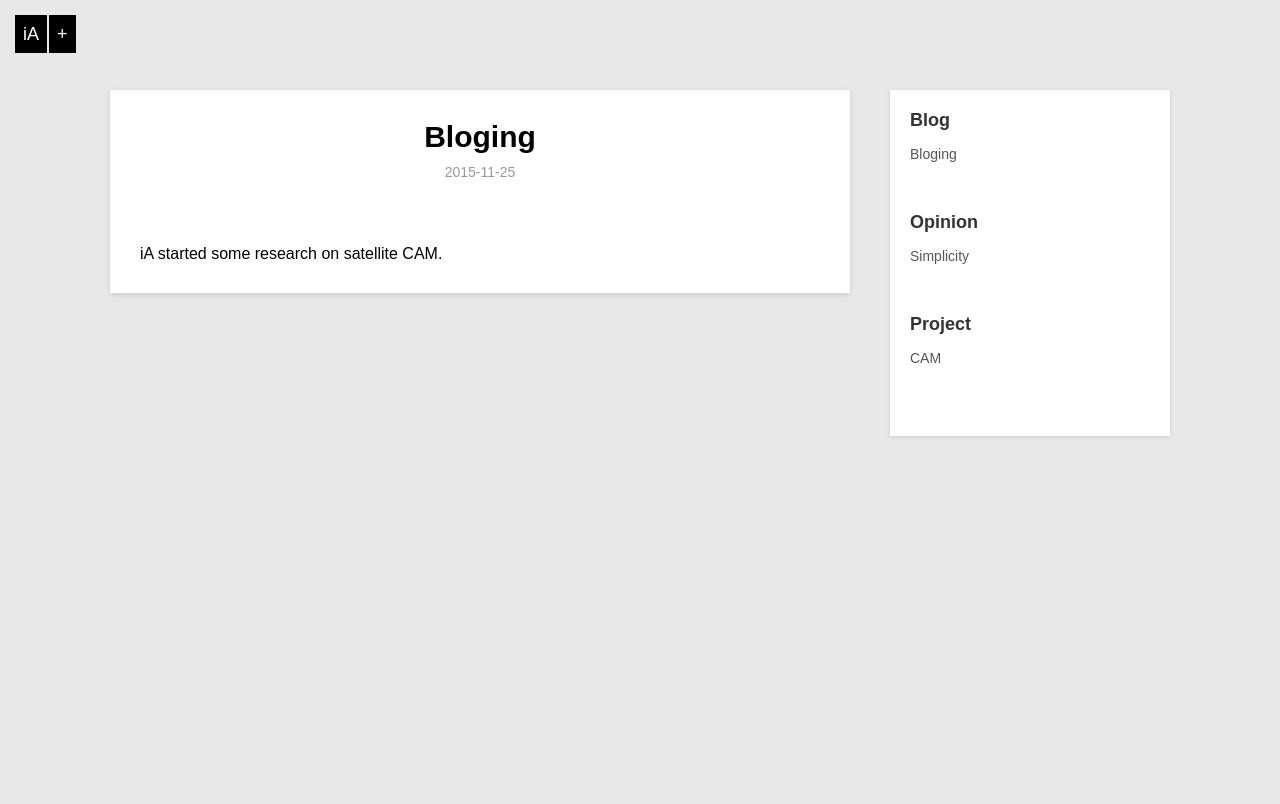
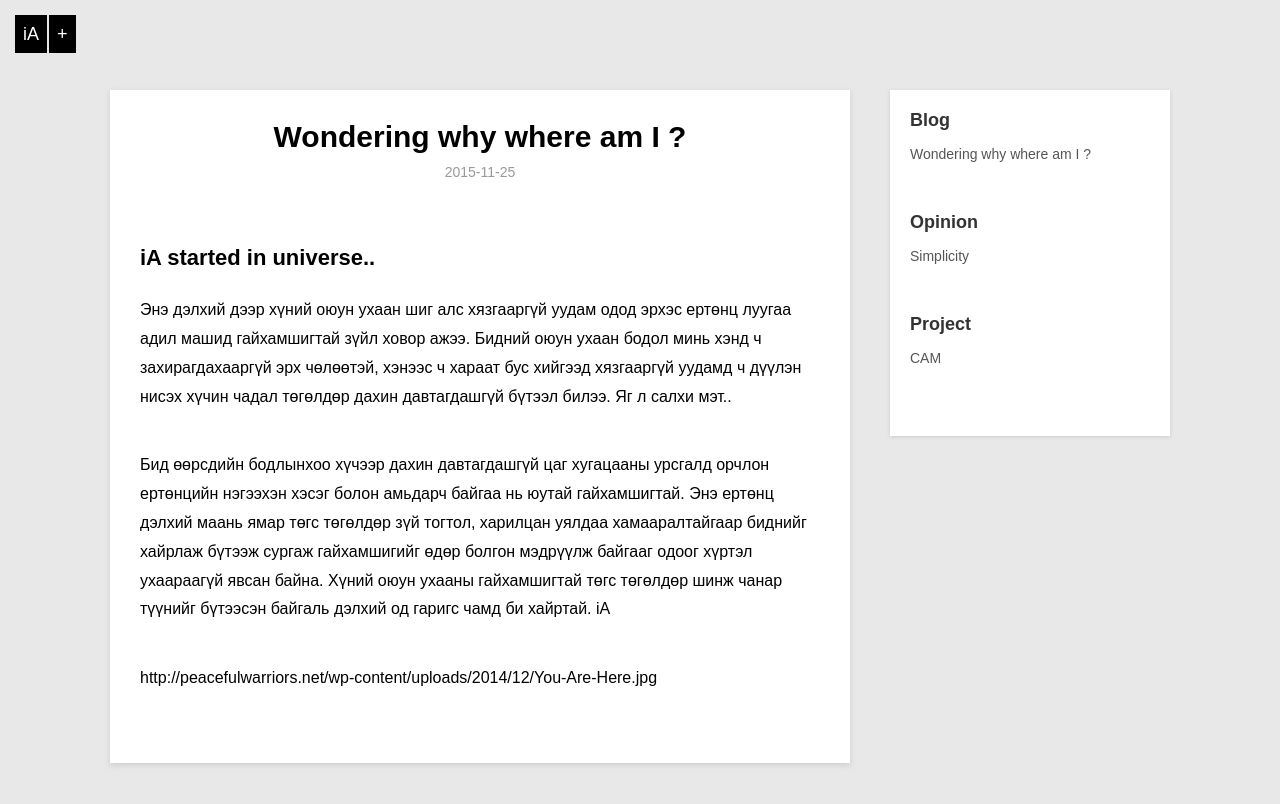
Before and after one commit to iUniverse/iUniverse.github.io, a Jekyll site: the page built from _posts/blog/2015-11-25-iA.md, in a window 1280 px wide. Shown: the top 804 px of the page. Built offline with Jekyll 4.4.1, drawn with Linux system fonts in a browser that asks for light colours; Markdown is read by kramdown in place of the engine named in the settings.

Commit message:
new
post 25

```diff
--- a/_posts/blog/2015-11-25-iA.md
+++ b/_posts/blog/2015-11-25-iA.md
@@ -1,7 +1,14 @@
 ---
 layout: post
-title: Bloging
+title: Wondering why where am I ?
 category: blog
-description: test，log。
+description: wind rises
 ---
-#iA started some research on satellite CAM.
+##iA started in universe..
+
+Энэ дэлхий дээр хүний оюун ухаан шиг алс хязгааргүй уудам одод эрхэс ертөнц луугаа адил машид гайхамшигтай зүйл ховор ажээ.
+Бидний оюун ухаан бодол минь хэнд ч захирагдахааргүй эрх чөлөөтэй, хэнээс ч хараат бус хийгээд хязгааргүй уудамд ч дүүлэн нисэх хүчин чадал төгөлдөр дахин давтагдашгүй бүтээл билээ. Яг л салхи мэт..
+
+Бид өөрсдийн бодлынхоо хүчээр дахин давтагдашгүй цаг хугацааны урсгалд орчлон ертөнцийн нэгээхэн хэсэг болон амьдарч байгаа нь юутай гайхамшигтай. Энэ ертөнц дэлхий маань ямар төгс төгөлдөр зүй тогтол, харилцан уялдаа хамааралтайгаар биднийг хайрлаж бүтээж сургаж гайхамшигийг өдөр болгон мэдрүүлж байгааг одоог хүртэл ухаараагүй явсан байна. Хүний оюун ухааны гайхамшигтай төгс төгөлдөр шинж чанар түүнийг бүтээсэн байгаль дэлхий од гаригс чамд би хайртай. iA
+
+http://peacefulwarriors.net/wp-content/uploads/2014/12/You-Are-Here.jpg
```
Also changed, not shown: _posts/opinion/2015-11-25-about-simplify.md (+1 -0 lines), _posts/project/2015-11-25-testing.md (+2 -1 lines).
